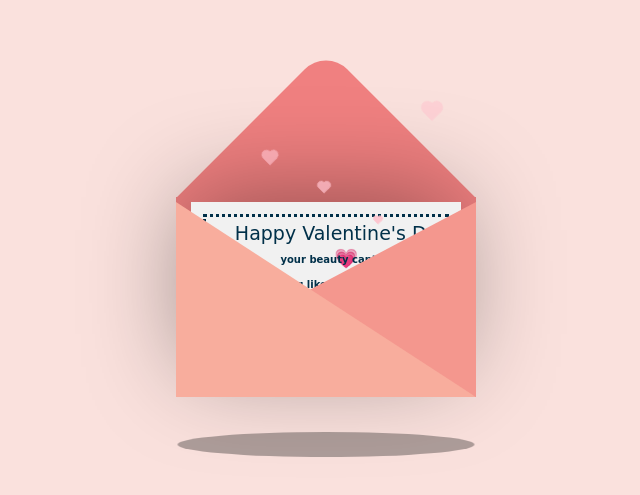
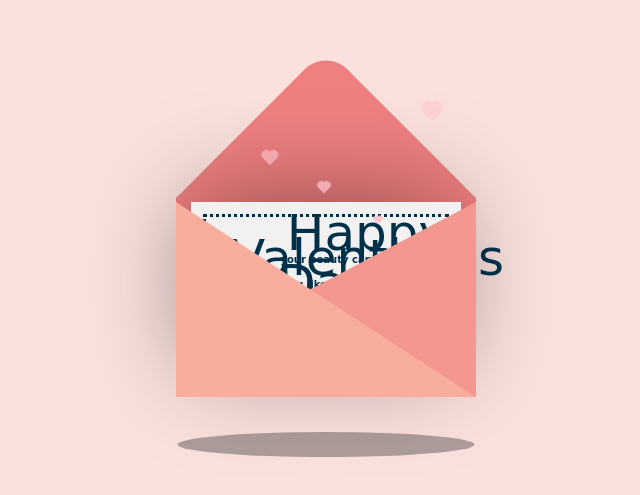
Before and after one commit to FuseMidoriii/HappyValentine, a plain HTML site: page index.html in a window 1280 px wide. Shown: the part 141-636 px from the top of the page, without its empty margins (314-954 px from the left). Drawn offline with nearby package versions, Linux system fonts and the light colour scheme.

Commit message:
Update style.css

```diff
--- a/style.css
+++ b/style.css
@@ -58,7 +58,7 @@ body {
   .text {
     position: absolute;
     font-family: 'Brush Script MT', cursive;
-    font-size: 19px;
+    font-size: 50px;
     text-align: center;
     line-height:25px;
     top:19px;
```
